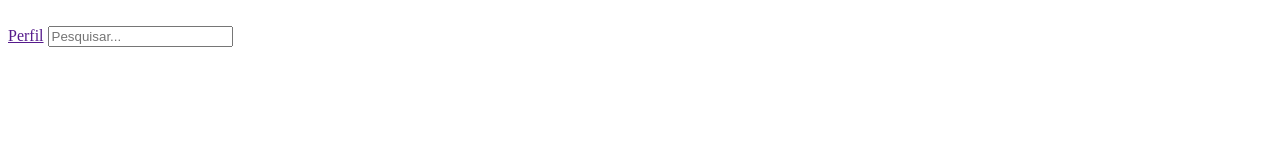
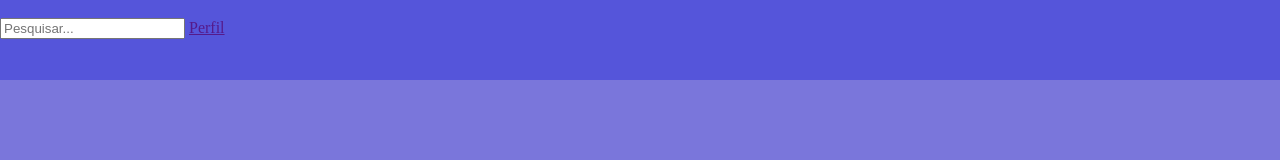
Before and after one commit to Isaac-Santana068/Projeto-de-Startup, a plain HTML site: page Index.html in a window 1280 px wide. Drawn offline with Linux system fonts and the light colour scheme.

Commit message:
Arrumando a barra de navegaçao

```diff
--- a/Index.html
+++ b/Index.html
@@ -3,19 +3,22 @@
 <head>
     <meta charset="UTF-8">
     <meta name="viewport" content="width=device-width, initial-scale=1.0">
+    <link rel="stylesheet" href="index.css">
     <title>Document</title>
 </head>
 <body>
+    <div id="navegacao">
         <nav>
             <img src="" alt="" id="logo">
             <div id="ligações">
+                <input type="text" id="pesquisa" placeholder="Pesquisar...">
                 <a href="">Perfil</a>
-            <input type="text" id="pesquisa" placeholder="Pesquisar...">
             </div>
         </nav>
+    </div>
     <div id="conteiner">
         <!--Barra lateral -->
-        <div id="Latral" style="background-color: rgb(160, 160, 202);"></div>
+        <div id="Latral" ></div>
     </div>
 </body>
 </html>
--- a/index.css
+++ b/index.css
@@ -0,0 +1,12 @@
+#navegacao{
+    background-color: #5555da;
+    width: 100%;
+    height: 10%;
+    position: absolute;
+    left: 0%;
+    bottom: 90%;
+
+}
+body{
+    background-color: #7A76DB;
+}
```
Lines whose indentation alone changed are shown as unchanged.
